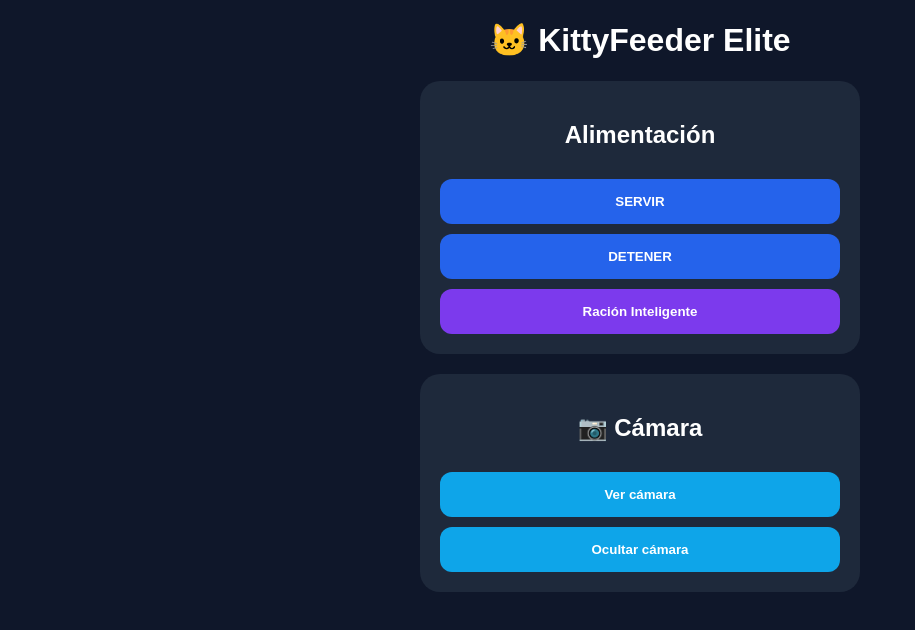
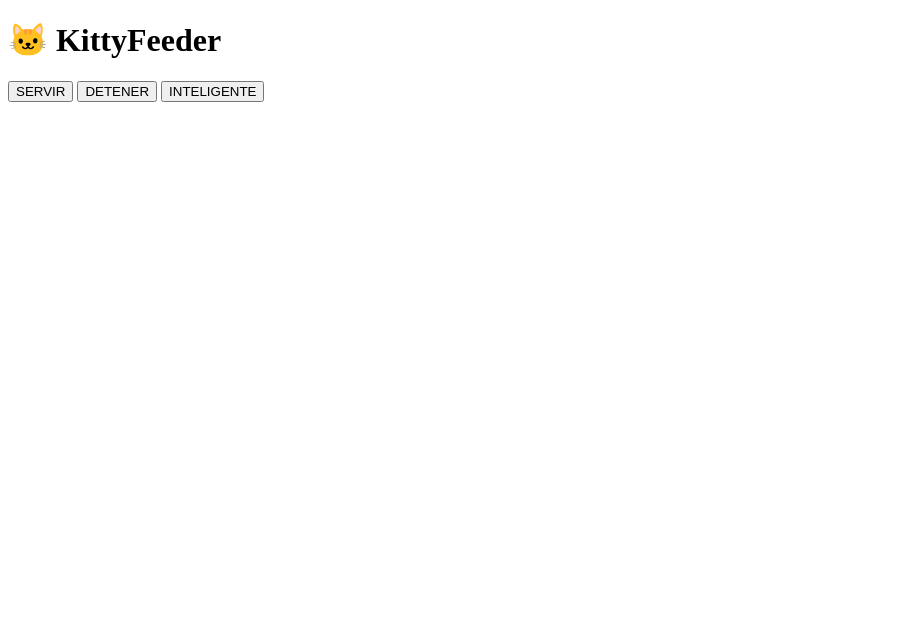
Before and after one commit to guarinangulosebastian2024-web/kittyfeeder, a plain HTML site: page index.html in a window 1280 px wide. Shown: the whole page, without its empty margins (0-915 px from the left). Drawn offline with Linux system fonts and the light colour scheme.

Commit message:
Update index.html

```diff
--- a/index.html
+++ b/index.html
@@ -1,101 +1,33 @@
-<!DOCTYPE html>
-<html lang="es">
+<!DOCTYPE html><html lang="es">
 <head>
 <meta charset="UTF-8">
-<title>KittyFeeder Elite</title>
-
-<style>
-body{
-background:#0f172a;
-color:white;
-font-family:sans-serif;
-text-align:center;
-}
-.section{
-background:#1e293b;
-margin:20px auto;
-padding:20px;
-border-radius:20px;
-max-width:400px;
-}
-button{
-width:100%;
-padding:15px;
-border:none;
-border-radius:12px;
-color:white;
-font-weight:bold;
-margin-top:10px;
-cursor:pointer;
-}
-.btn-blue{background:#2563eb;}
-.btn-purple{background:#7c3aed;}
-.btn-green{background:#22c55e;}
-.btn-camera{background:#0ea5e9;}
-</style>
-</head>
-
-<body>
-
-<h1>🐱 KittyFeeder Elite</h1>
-
-<!-- 🔥 IFRAME OCULTO (CLAVE DEL ÉXITO) -->
-<iframe id="hiddenFrame" style="display:none;"></iframe>
-
-<!-- 🔥 ALIMENTACIÓN -->
-<div class="section">
-<h2>Alimentación</h2>
-
-<button class="btn-blue" onclick="manualOn()">SERVIR</button>
-<button class="btn-blue" onclick="manualOff()">DETENER</button>
-
-<button class="btn-purple" onclick="inteligente()">Ración Inteligente</button>
-</div>
-
-<!-- 🔥 CÁMARA -->
-<div class="section">
-<h2>📷 Cámara</h2>
-
-<button class="btn-camera" onclick="camOn()">Ver cámara</button>
-<button class="btn-camera" onclick="camOff()">Ocultar cámara</button>
-
-<img id="camara" width="100%" style="display:none;">
-</div>
+<title>KittyFeeder</title>
+</head><body><h1>🐱 KittyFeeder</h1><button onclick="servir()">SERVIR</button>
+<button onclick="detener()">DETENER</button>
+<button onclick="inteligente()">INTELIGENTE</button>
 
 <script>
 
 const token = "rENj_cpRbyDzJjYU6ZxKDegh8J0xxbtP";
-const URL_CAMARA = "https://calendrical-delores-unforensic.ngrok-free.dev";
 
-// 🔥 FUNCIÓN REAL (100% FUNCIONA)
-function enviar(pin, valor){
-  document.getElementById("hiddenFrame").src =
-  https://blynk.cloud/external/api/update?token=${token}&${pin}=${valor};
+function enviar(url){
+  fetch(url)
+    .then(res => res.text())
+    .then(data => console.log("OK:", data))
+    .catch(err => console.log("ERROR:", err));
 }
 
-// 🔥 MANUAL
-function manualOn(){ enviar("V0",1); }
-function manualOff(){ enviar("V0",0); }
-
-// 🔥 INTELIGENTE
-function inteligente(){ enviar("V2",1); }
-
-// 🔥 CÁMARA
-function camOn(){
-  enviar("V6",1);
-  let cam = document.getElementById("camara");
-  cam.src = URL_CAMARA;
-  cam.style.display="block";
+function servir(){
+  enviar("https://blynk.cloud/external/api/update?token=" + token + "&V0=1");
 }
 
-function camOff(){
-  enviar("V6",0);
-  let cam = document.getElementById("camara");
-  cam.style.display="none";
-  cam.src="";
+function detener(){
+  enviar("https://blynk.cloud/external/api/update?token=" + token + "&V0=0");
 }
 
-</script>
+function inteligente(){
+  enviar("https://blynk.cloud/external/api/update?token=" + token + "&V2=1");
+}
 
-</body>
+</script></body>
 </html>
```
